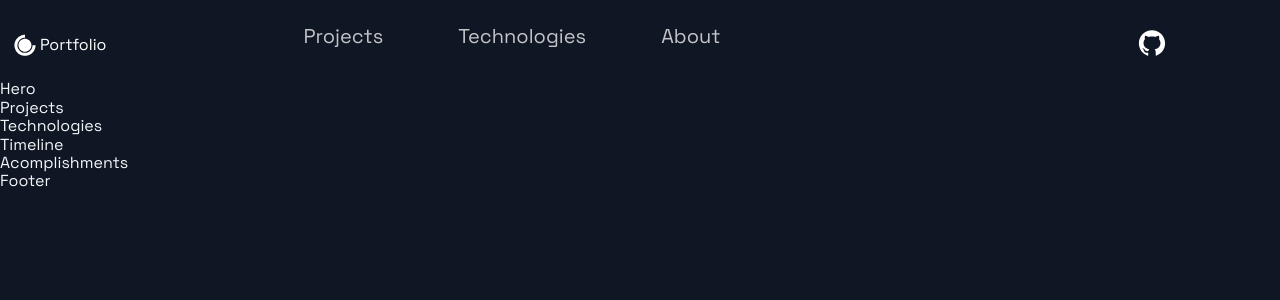
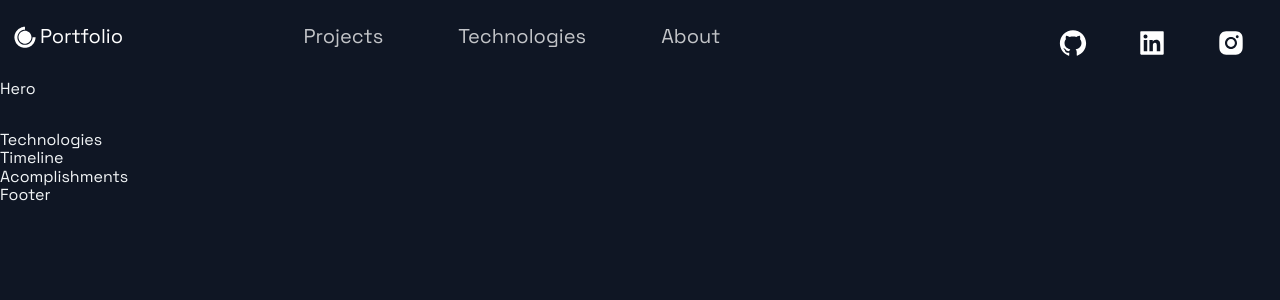
Before and after one commit to chonnessey/next-portfolio, a Next.js app: page / in a window 1280 px wide. Shown: the top 300 px of the page. Built offline with nearby package versions, Linux system fonts and the light colour scheme.

Commit message:
add the rest of social icons and style portfolio span a little

```diff
--- a/src/components/Header/Header.js
+++ b/src/components/Header/Header.js
@@ -3,14 +3,14 @@ import React from 'react';
 import { AiFillGithub, AiFillInstagram, AiFillLinkedin } from 'react-icons/ai';
 import { DiCssdeck } from 'react-icons/di';
 
-import { Container, Div1, Div2, Div3, NavLink, SocialIcons } from './HeaderStyles';
+import { Container, Div1, Div2, Div3, NavLink, SocialIcons, Span } from './HeaderStyles';
 
 const Header = () =>  (
   <Container>
     <Div1>
       <Link href='/'>
-        <a style={{ display: 'flex', alignItems: 'center', color: 'white' }}>
-          <DiCssdeck size='3rem' /> <span>Portfolio</span>
+        <a style={{ display: 'flex', alignItems: 'center', color: 'white', marginBottom: '17px' }}>
+          <DiCssdeck size='3rem' /> <Span>Portfolio</Span>
         </a>
       </Link>
     </Div1>
@@ -35,6 +35,12 @@ const Header = () =>  (
       <SocialIcons href='https://github.com/chonnessey'>
         <AiFillGithub size='3rem' />
       </SocialIcons>
+      <SocialIcons href='https://www.linkedin.com/in/adrian-camacho-epicodus/'>
+        <AiFillLinkedin size='3rem' />
+      </SocialIcons>
+      <SocialIcons href='https://www.instagram.com/chonnessey/'>
+        <AiFillInstagram size='3rem' />
+      </SocialIcons>
     </Div3>
   </Container>
 );
--- a/src/components/Header/HeaderStyles.js
+++ b/src/components/Header/HeaderStyles.js
@@ -17,6 +17,11 @@ export const Container = styled.div`
     grid-row-gap: 0.5rem;
   }
 `;
+
+export const Span = styled.span`
+  font-size: 2rem;
+`;
+
 export const Div1 = styled.div`
   grid-area: 1 / 1 / 2 / 2;
   display: flex;
--- a/src/components/Projects/Projects.js
+++ b/src/components/Projects/Projects.js
@@ -5,9 +5,9 @@ import { Section, SectionDivider, SectionTitle } from '../../styles/GlobalCompon
 import { projects } from '../../constants/constants';
 
 const Projects = () => (
-  <div>
-    Projects
-  </div>
+  <Section>
+
+  </Section>
 );
 
 export default Projects;
```
